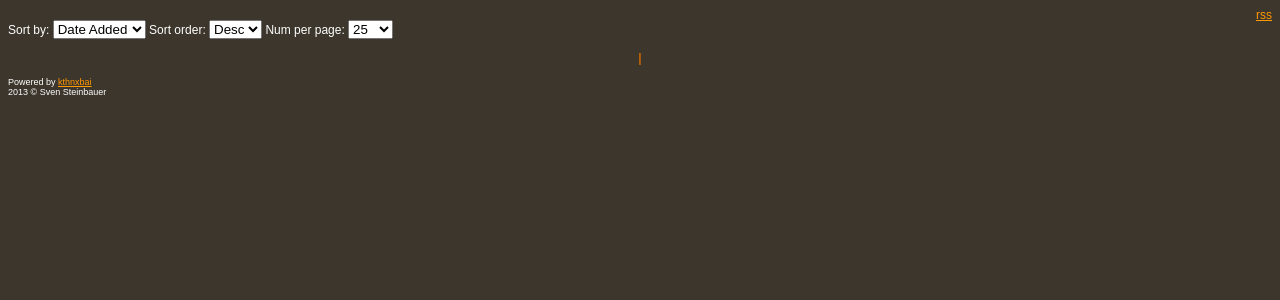
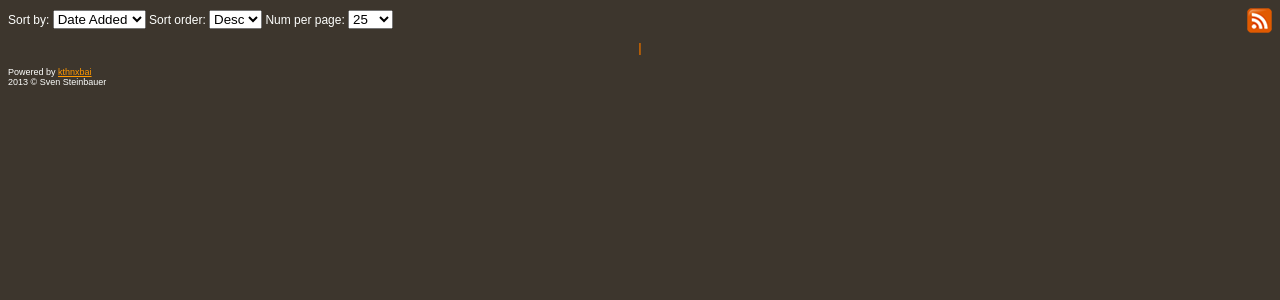
Before and after one commit to Svenito/kthnxbai, a Flask app: page / in a window 1280 px wide. Shown: the top 300 px of the page. Run offline with Flask 2, Linux system fonts and the light colour scheme; data that the repository does not hold is empty.

Commit message:
Add RSS icon

```diff
--- a/static/css/main.css
+++ b/static/css/main.css
@@ -26,6 +26,7 @@ a {
     float:left;
     display: block;
     width: 45%;
+    margin-top: -10px;
 }
 
 br.clearing {
--- a/templates/images/list.html
+++ b/templates/images/list.html
@@ -27,7 +27,9 @@
     Num per page: {{ form.num_per_page(**{'onChange':'set_num_per_page();'}) }}
     <span id="activity">Rejigging images...</span>
 </form>
-<a href="/latest.atom" class="rss">rss</a>
+<a href="/latest.atom" class="rss">
+    <img src="{{ url_for('static', filename='imgs/rss-icon.png') }}"/>
+</a>
 <br class='clearing'/>
 {{ render_pagination(images, 'images.list') }}
 
--- a/views.py
+++ b/views.py
@@ -91,7 +91,7 @@ class RssView(MethodView):
 
     def get(self):
         from werkzeug.contrib.atom import AtomFeed
-        feed = AtomFeed('Recent Images',
+        feed = AtomFeed('Kthnxbai Recent Images',
                     feed_url=request.url, url=request.url_root)
 
         images = Image.query.order_by(Image.added_on.desc()) \
```
Also changed, not shown: static/imgs/rss-icon.png (added).
